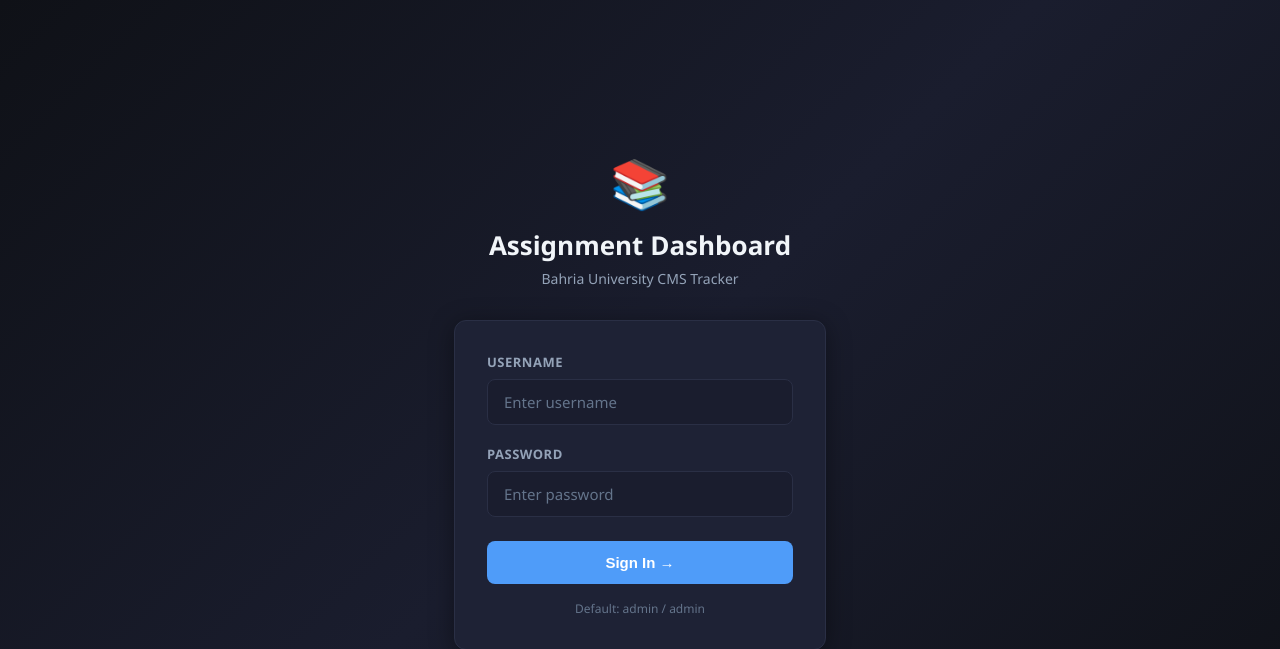
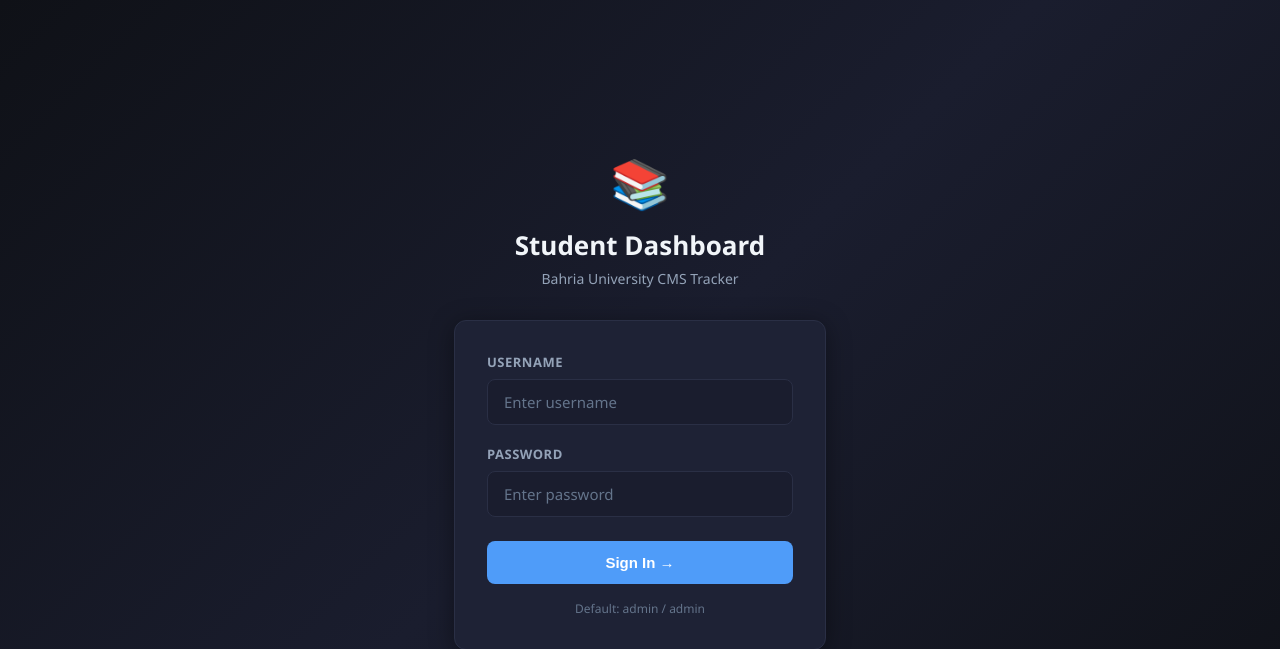
Before and after one commit to Hamzakhaliq921/student-dashboard, a Flask app: page / in a window 1280 px wide. Shown: the top 649 px of the page. Run offline with Flask 3, Linux system fonts and the light colour scheme.

Commit message:
Just change the name of login form

```diff
--- a/templates/login.html
+++ b/templates/login.html
@@ -11,7 +11,7 @@
     <div class="login-container">
         <div class="login-logo">
             <div class="logo-icon">📚</div>
-            <h1>Assignment Dashboard</h1>
+            <h1>Student Dashboard</h1>
             <p class="login-subtitle">Bahria University CMS Tracker</p>
         </div>
 
```
